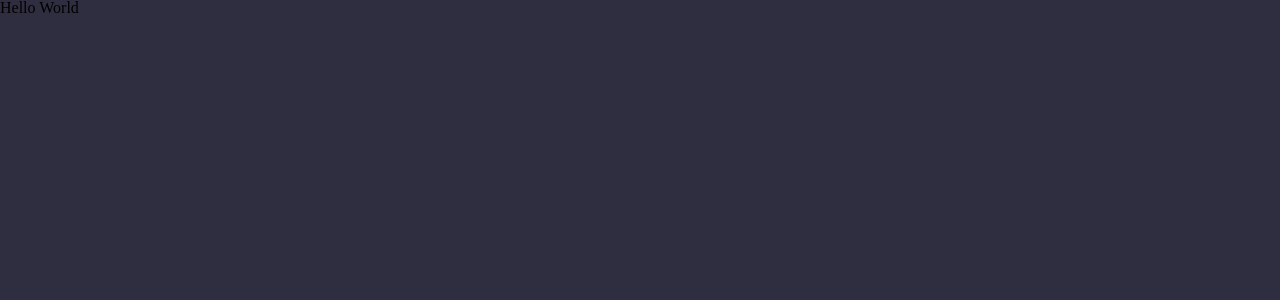
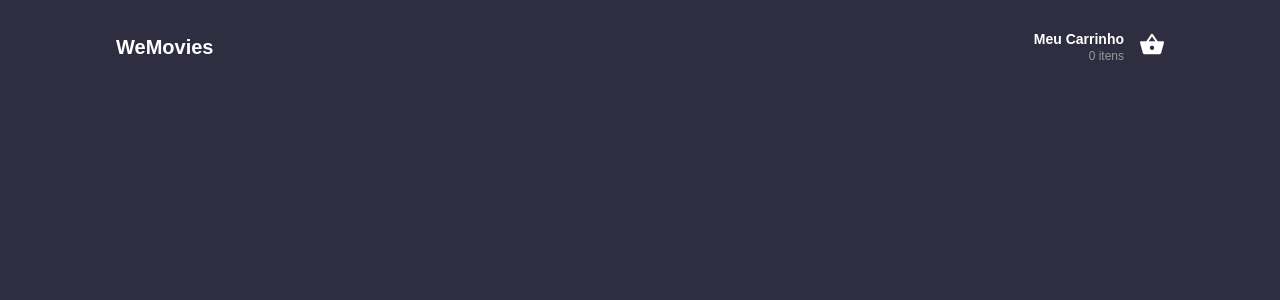
Before and after one commit to lucasfontinele/wefit-reactjs-challenge, a React (Vite) app: page / in a window 1280 px wide. Shown: the top 300 px of the page. Built offline with nearby package versions, Linux system fonts and the light colour scheme; the HTML template or start-up script is replaced by a standard one.

Commit message:
feature: implements header

```diff
--- a/package.json
+++ b/package.json
@@ -9,7 +9,8 @@
     "lint": "eslint . --ext ts,tsx --report-unused-disable-directives --max-warnings 0",
     "preview": "vite preview",
     "test": "vitest",
-    "coverage": "vitest run --coverage"
+    "coverage": "vitest run --coverage",
+    "test:ui": "vitest --ui"
   },
   "dependencies": {
     "@tanstack/react-query": "^5.28.8",
--- a/src/features/home/index.tsx
+++ b/src/features/home/index.tsx
@@ -1,7 +1,7 @@
 export function Home() {
   return (
     <div>
-      <h1>Hello World</h1>
+      {/* <h1>Hello World</h1>s */}
     </div>
   )
 }
--- a/src/global.scss
+++ b/src/global.scss
@@ -26,6 +26,7 @@ footer, header, hgroup, menu, nav, section {
 body {
     line-height: 1;
     background-color: #2F2E41;
+    font-family: "Open-Sans", sans-serif;
 }
 ol, ul {
     list-style: none;
--- a/src/presentation/navigation/components/Layout/index.tsx
+++ b/src/presentation/navigation/components/Layout/index.tsx
@@ -1,13 +1,16 @@
 import { Outlet } from "react-router-dom"
 import { Header } from "../../../../shared/components/Header"
 import styles from "./styles.module.scss"
+import { Grid } from "../../../../shared/components/Grid"
 
 export function Layout() {
   return (
-    <div className={styles.container}>
-      <Header />
+    <Grid>
+      <main className={styles.container}>
+        <Header />
 
-      <Outlet />
-    </div>
+        <Outlet />
+      </main>
+    </Grid>
   )
 }
--- /dev/null
+++ b/src/shared/assets/icons/Bag.tsx
@@ -0,0 +1,16 @@
+import { SVGProps } from "react"
+
+export const BagIcon = (props: SVGProps<SVGSVGElement>) => (
+  <svg
+    xmlns="http://www.w3.org/2000/svg"
+    width={24}
+    height={24}
+    fill="none"
+    {...props}
+  >
+    <path
+      fill="#fff"
+      d="m17.684 9.28-4.779-7.11A1.082 1.082 0 0 0 12 1.715c-.35 0-.698.151-.905.466L6.316 9.28H1.091C.49 9.28 0 9.767 0 10.364c0 .097.01.195.044.292l2.77 10.047c.251.91 1.091 1.583 2.095 1.583h14.182a2.19 2.19 0 0 0 2.105-1.583l2.771-10.047.033-.292a1.09 1.09 0 0 0-1.09-1.084h-5.226Zm-8.957 0L12 4.51l3.273 4.77H8.727ZM12 17.95c-1.2 0-2.182-.975-2.182-2.167 0-1.192.982-2.168 2.182-2.168s2.182.976 2.182 2.168A2.181 2.181 0 0 1 12 17.95Z"
+    />
+  </svg>
+)
--- a/src/shared/components/Grid/index.tsx
+++ b/src/shared/components/Grid/index.tsx
@@ -6,7 +6,9 @@ type GridProps = {
 }
 
 export function Grid({ children }: GridProps) {
-  <div className={styles.container}>
-    {children}
-  </div>
+  return (
+    <div className={styles.container}>
+      {children}
+    </div>
+  )
 }
--- a/src/shared/components/Grid/styles.module.scss
+++ b/src/shared/components/Grid/styles.module.scss
@@ -1,6 +1,9 @@
 .container {
+  width: 100%;
+
   @media (min-width: 768px) {
     max-width: 1048px;
     width: 100%;
+    margin: 0 auto;
   }
 }
--- a/src/shared/components/Header/index.tsx
+++ b/src/shared/components/Header/index.tsx
@@ -1,5 +1,19 @@
+import { BagIcon } from "../../assets/icons/Bag"
+import styles from "./styles.module.scss"
+
 export function Header() {
   return (
-    <></>
+    <header className={styles.container}>
+      <strong>WeMovies</strong>
+
+      <div className={styles.cartContainer} data-testid="cart-testid">
+        <div className={styles.cartTitleContainer}>
+          <span>Meu Carrinho</span>
+          <small>0 itens</small>
+        </div>
+
+        <BagIcon />
+      </div>
+    </header>
   )
 }
--- /dev/null
+++ b/src/shared/components/Header/styles.module.scss
@@ -0,0 +1,38 @@
+.container {
+  display: flex;
+  align-items: center;
+  justify-content: space-between;
+  padding-top: 31.5px;
+
+  strong {
+    font-weight: bold;
+    font-size: 20px;
+    color: #FFFFFF;
+  }
+}
+
+.cartContainer {
+  display: flex;
+  column-gap: 16px;
+}
+
+.cartTitleContainer {
+  display: flex;
+  flex-direction: column;
+  row-gap: 4px;
+  align-items: flex-end;
+  color: #999999;
+  font-size: 12px;
+
+  span {
+    font-size: 14px;
+    font-weight: 600;
+    color: #FFFF;
+  }
+
+  @media (max-width: 768px) {
+    span {
+      display: none;
+    }
+  }
+}
```
Also changed, not shown: 1 other file (tests, documents, lock files or other folders).
